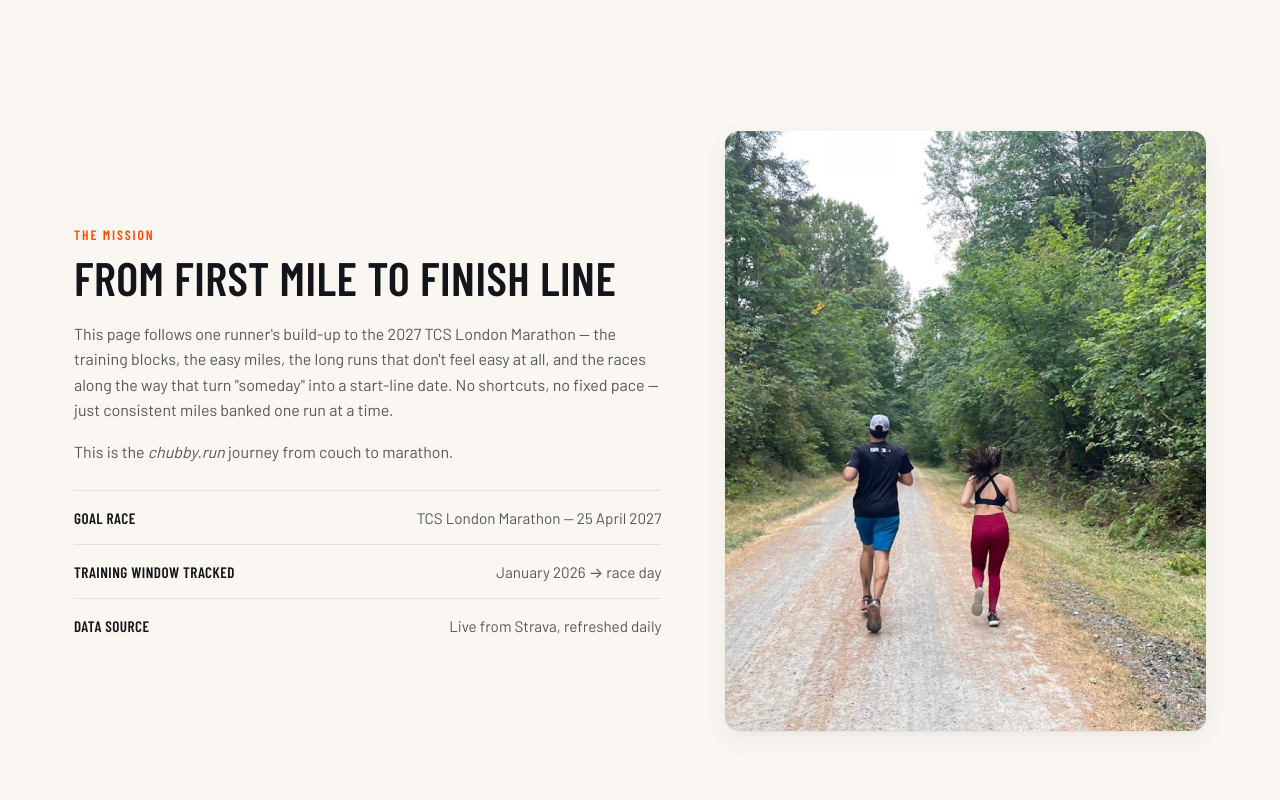
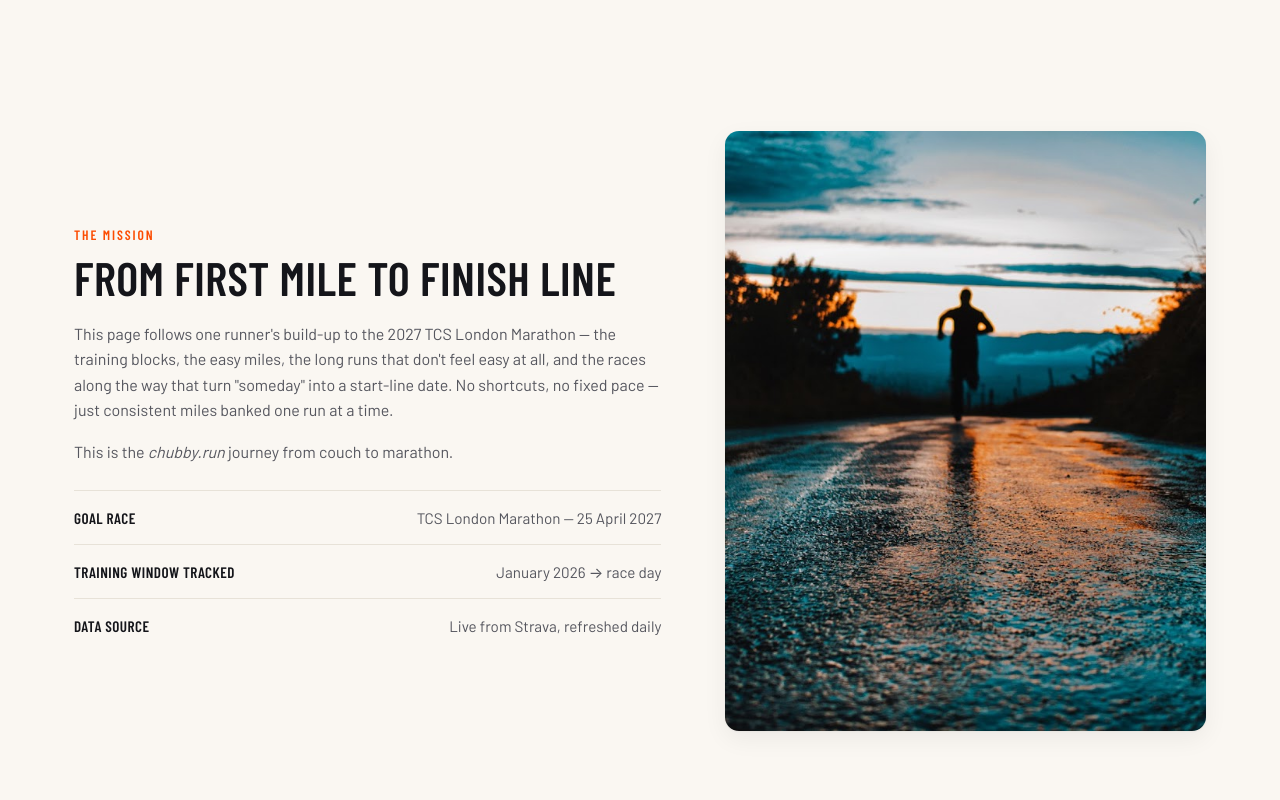
Before and after one commit to alejandrovg/chubby.run, a website: page index.html in a window 1280 px wide. Shown: the part 800-1600 px from the top of the page. Drawn offline with nearby package versions, Linux system fonts and the light colour scheme.

Commit message:
Add new gallery photos and update homepage gallery grid

```diff
--- a/index.html
+++ b/index.html
@@ -97,7 +97,7 @@
         </ul>
       </div>
       <div class="about-media">
-        <img src="assets/gallery/photo-1.jpg" alt="Training run in progress" loading="lazy" />
+        <img src="assets/gallery/photo-1a.jpg" alt="Training run in progress" loading="lazy" />
       </div>
     </div>
   </section>
@@ -125,7 +125,7 @@
         <p class="predictor-note" id="predictorNote">Waiting for recent runs since January 2026…</p>
         <ul class="predictor-runs" id="predictorRuns"></ul>
       </figure>
-
+    -->
       <div class="charts-grid">
         <figure class="chart-card chart-card--wide" id="weeklyChartCard">
           <figcaption>
@@ -165,7 +165,6 @@
       </div>
     </div>
   </section>
--->
   <!-- MAP -->
   <section class="section" id="map">
     <div class="wrap">
@@ -189,11 +188,13 @@
       <h2>Gallery</h2>
       <p class="section-lead">Moments from training runs and race days.</p>
       <div class="photo-grid" id="photoGrid">
-        <button class="photo-cell" data-full="assets/gallery/photo-1.jpg"><img src="assets/gallery/photo-1.jpg" alt="Runner on a training route" loading="lazy" /></button>
+        <button class="photo-cell" data-full="assets/gallery/photo-1a.jpg"><img src="assets/gallery/photo-1a.jpg" alt="Runner on a training route" loading="lazy" /></button>
         <button class="photo-cell" data-full="assets/gallery/photo-2.jpg"><img src="assets/gallery/photo-2.jpg" alt="Training moment" loading="lazy" /></button>
         <button class="photo-cell" data-full="assets/gallery/photo-3.jpg"><img src="assets/gallery/photo-3.jpg" alt="Training moment" loading="lazy" /></button>
         <button class="photo-cell" data-full="assets/gallery/photo-4.jpg"><img src="assets/gallery/photo-4.jpg" alt="Training moment" loading="lazy" /></button>
         <button class="photo-cell" data-full="assets/gallery/photo-5.jpg"><img src="assets/gallery/photo-5.jpg" alt="Training moment" loading="lazy" /></button>
+        <button class="photo-cell" data-full="assets/gallery/photo-6.jpg"><img src="assets/gallery/photo-6.jpg" alt="Training moment" loading="lazy" /></button>
+
       </div>
     </div>
   </section>
```
Also changed, not shown: assets/gallery/photo-1a.jpg (added), assets/gallery/photo-6.jpg (added), assets/gallery/photo-7.png (added).
